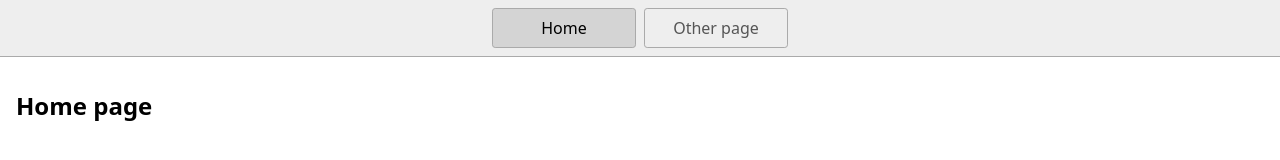
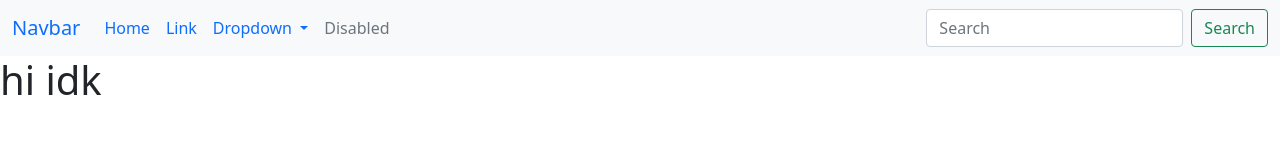
Before and after one commit to donthaveaclu/donthaveaclu, a plain HTML site: page index.html in a window 1280 px wide. Drawn offline with nearby package versions, Linux system fonts and the light colour scheme.

Commit message:
1 file modified

```diff
--- a/index.html
+++ b/index.html
@@ -8,16 +8,47 @@
       Need a visual blank slate?
       Remove all code in `styles.css`!
     -->
-    <link rel="stylesheet" href="styles.css" />
-    <script type="module" src="script.js"></script>
+    <link href="https://cdn.jsdelivr.net/npm/bootstrap@5.0.2/dist/css/bootstrap.min.css" rel="stylesheet" integrity="sha384-EVSTQN3/azprG1Anm3QDgpJLIm9Nao0Yz1ztcQTwFspd3yD65VohhpuuCOmLASjC" crossorigin="anonymous"> <script src="https://cdn.jsdelivr.net/npm/bootstrap@5.0.2/dist/js/bootstrap.bundle.min.js" integrity="sha384-MrcW6ZMFYlzcLA8Nl+NtUVF0sA7MsXsP1UyJoMp4YLEuNSfAP+JcXn/tWtIaxVXM" crossorigin="anonymous"></script>
   </head>
   <body>
-    <nav>
-      <a href="/" aria-current="page">Home</a>
-      <a href="/page2.html">Other page</a>
-    </nav>
+  <nav class="navbar navbar-expand-lg bg-light">
+  <div class="container-fluid">
+    <a class="navbar-brand" href="#">Navbar</a>
+    <button class="navbar-toggler" type="button" data-bs-toggle="collapse" data-bs-target="#navbarSupportedContent" aria-controls="navbarSupportedContent" aria-expanded="false" aria-label="Toggle navigation">
+      <span class="navbar-toggler-icon"></span>
+    </button>
+    <div class="collapse navbar-collapse" id="navbarSupportedContent">
+      <ul class="navbar-nav me-auto mb-2 mb-lg-0">
+        <li class="nav-item">
+          <a class="nav-link active" aria-current="page" href="#">Home</a>
+        </li>
+        <li class="nav-item">
+          <a class="nav-link" href="#">Link</a>
+        </li>
+        <li class="nav-item dropdown">
+          <a class="nav-link dropdown-toggle" href="#" role="button" data-bs-toggle="dropdown" aria-expanded="false">
+            Dropdown
+          </a>
+          <ul class="dropdown-menu">
+            <li><a class="dropdown-item" href="#">Action</a></li>
+            <li><a class="dropdown-item" href="#">Another action</a></li>
+            <li><hr class="dropdown-divider"></li>
+            <li><a class="dropdown-item" href="#">Something else here</a></li>
+          </ul>
+        </li>
+        <li class="nav-item">
+          <a class="nav-link disabled">Disabled</a>
+        </li>
+      </ul>
+      <form class="d-flex" role="search">
+        <input class="form-control me-2" type="search" placeholder="Search" aria-label="Search">
+        <button class="btn btn-outline-success" type="submit">Search</button>
+      </form>
+    </div>
+  </div>
+</nav>
     <main>
-      <h1>Home page</h1>
+      <h1>hi idk</h1>
     </main>
   </body>
 </html>
```
